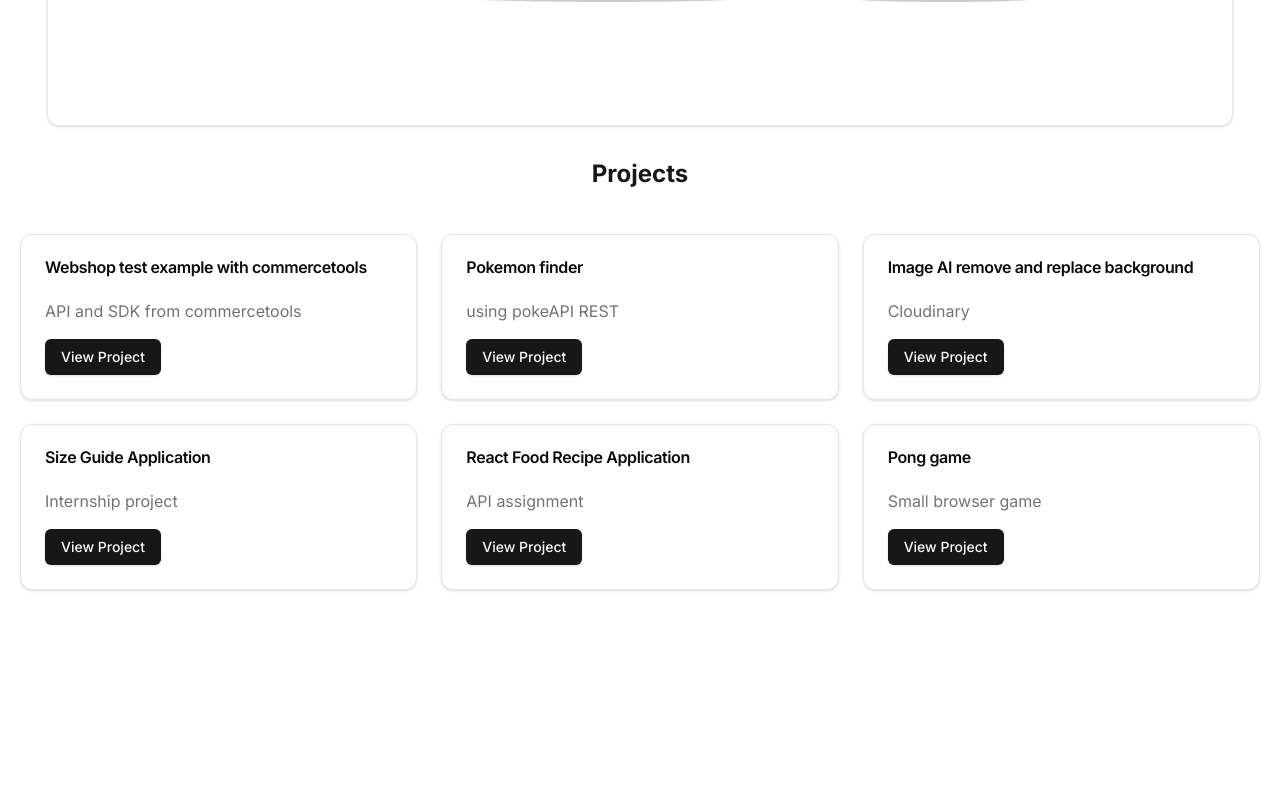
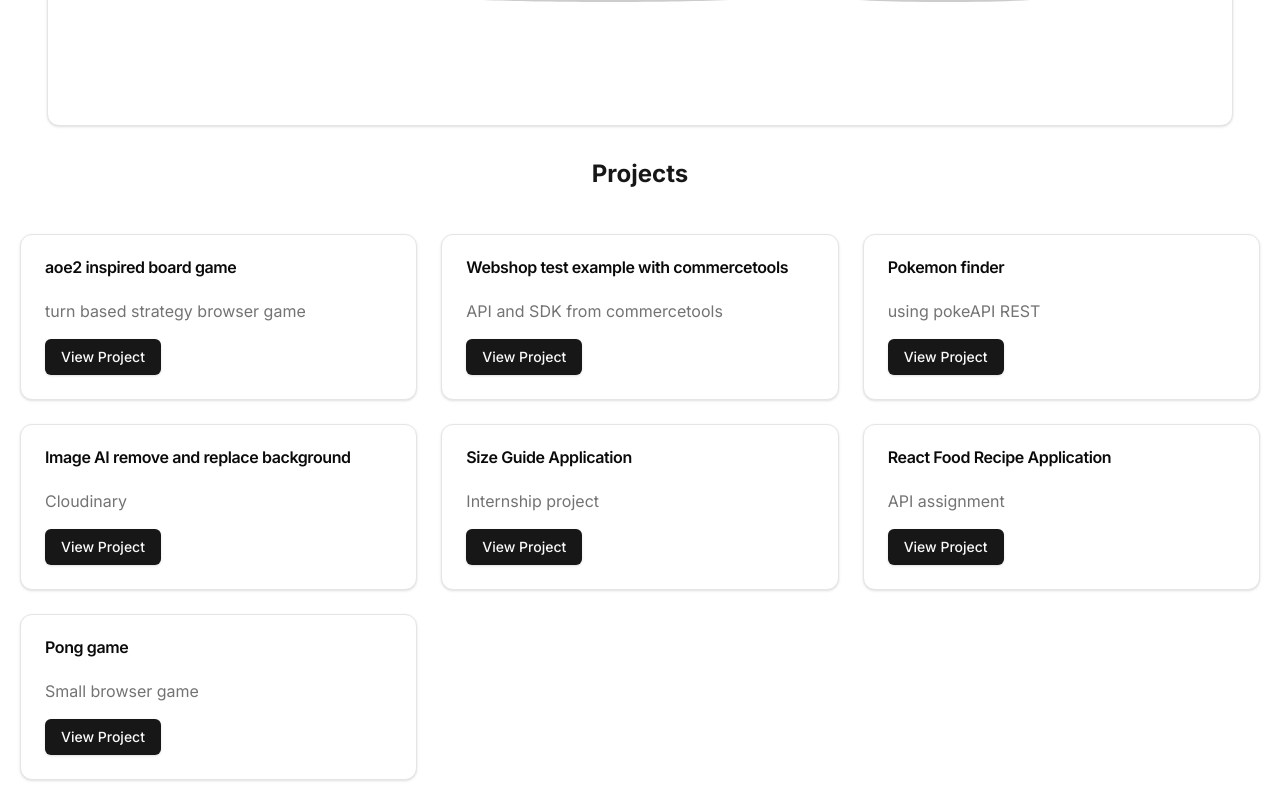
Before and after one commit to andresuarezschou/my-website-project, a Next.js app: page / in a window 1280 px wide. Shown: the part 1597-2397 px from the top of the page. Before the commit the page ends 2207 px from the top, so only its background shows below. Built offline with nearby package versions, Linux system fonts and the light colour scheme.

Commit message:
Update page.tsx

```diff
--- a/app/page.tsx
+++ b/app/page.tsx
@@ -80,6 +80,11 @@ export default function Home() {
       <div className="grid gap-6 md:grid-cols-2 lg:grid-cols-3 p-5">
         {[
           {
+            title: "aoe2 inspired board game",
+            description: "turn based strategy browser game",
+            link: "https://aoe2-board-game.netlify.app/",
+          },
+          {
             title: "Webshop test example with commercetools",
             description: "API and SDK from commercetools",
             link: "https://my-commerce-test-app.netlify.app/",
```
